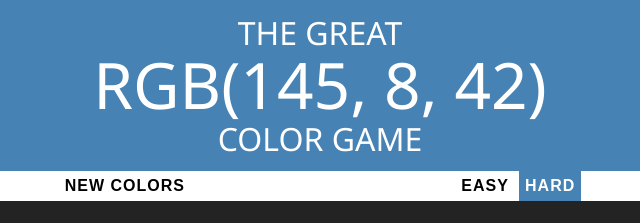
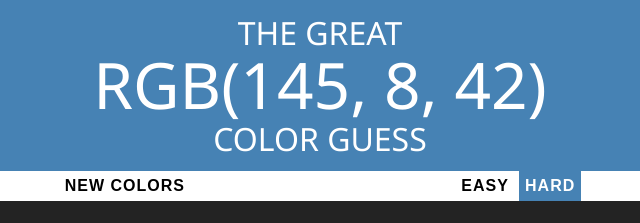
Before and after one commit to stephenoduntan/Color-Guess, a plain HTML site: page index.html in a window 1280 px wide. Shown: the top 223 px of the page, 320-960 px from the left. Drawn offline with Linux system fonts and the light colour scheme.

Commit message:
Color Guess

```diff
--- a/index.html
+++ b/index.html
@@ -12,7 +12,7 @@
     <h1>
         The Great
         <span class="colorPicker">RGB</span>
-        Color Game
+        Color Guess
     </h1>
 
     <div class="menuBar">
```
